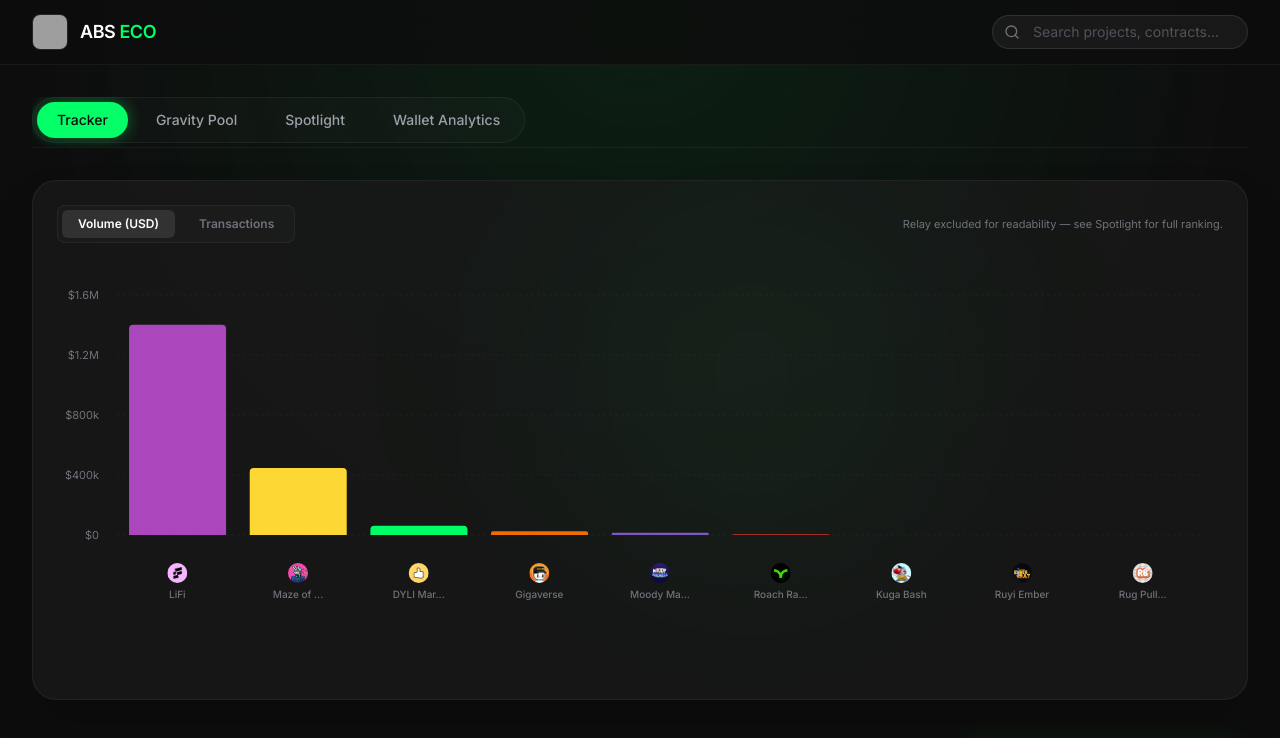
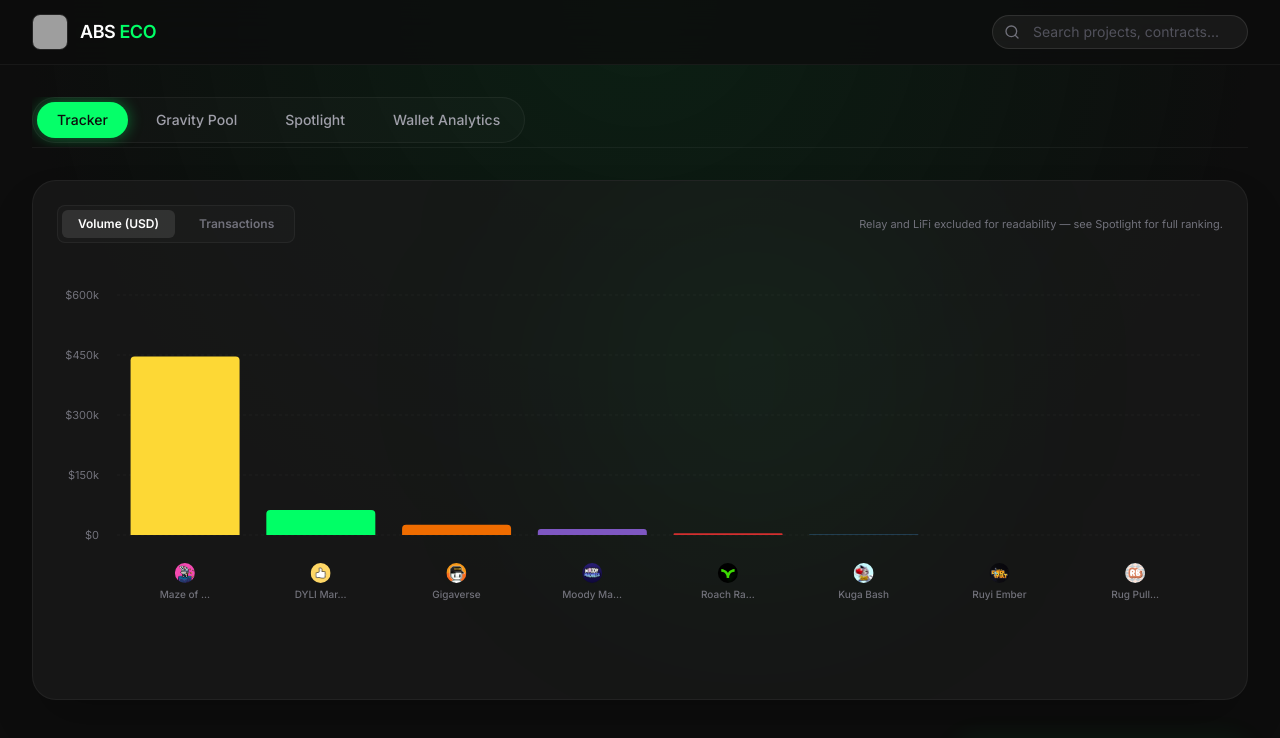
Before and after one commit to uzzaarr/AbstractEco, a React (Vite) app: page / in a window 1280 px wide. Shown: the top 738 px of the page. Built offline with nearby package versions, Linux system fonts and the light colour scheme; grey boxes are pictures that could not be loaded.

Commit message:
Tracker: also exclude LiFi from volume chart

```diff
--- a/src/components/tabs/TrackerTab.tsx
+++ b/src/components/tabs/TrackerTab.tsx
@@ -48,13 +48,14 @@
 export default function TrackerTab({ data }: { data: DashboardData }) {
   const [metric, setMetric] = useState<'volume' | 'trx'>('volume');
 
-  // Transform data for recharts. Relay is excluded from the volume view only —
-  // it dwarfs every other project and crushes the y-axis so the rest is unreadable.
+  // Transform data for recharts. Relay and LiFi are excluded from the volume view only —
+  // they dwarf every other project and crush the y-axis so the rest is unreadable.
+  const VOLUME_EXCLUDE = new Set(['relay', 'lifi']);
   const chartData = useMemo(() => {
     if (!data.projects || data.projects.length === 0) return [];
 
     const projects = metric === 'volume'
-      ? data.projects.filter(p => p.id !== 'relay')
+      ? data.projects.filter(p => !VOLUME_EXCLUDE.has(p.id))
       : data.projects;
 
     return projects.map(p => ({
@@ -95,7 +96,7 @@
           </button>
         </div>
         {metric === 'volume' && (
-          <span className="text-[11px] text-zinc-500">Relay excluded for readability — see Spotlight for full ranking.</span>
+          <span className="text-[11px] text-zinc-500">Relay and LiFi excluded for readability — see Spotlight for full ranking.</span>
         )}
       </div>
 
```
